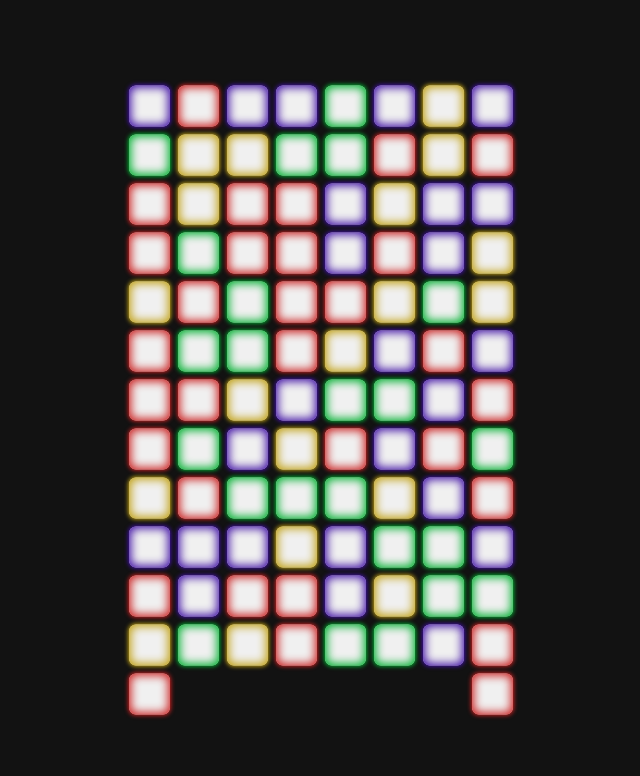
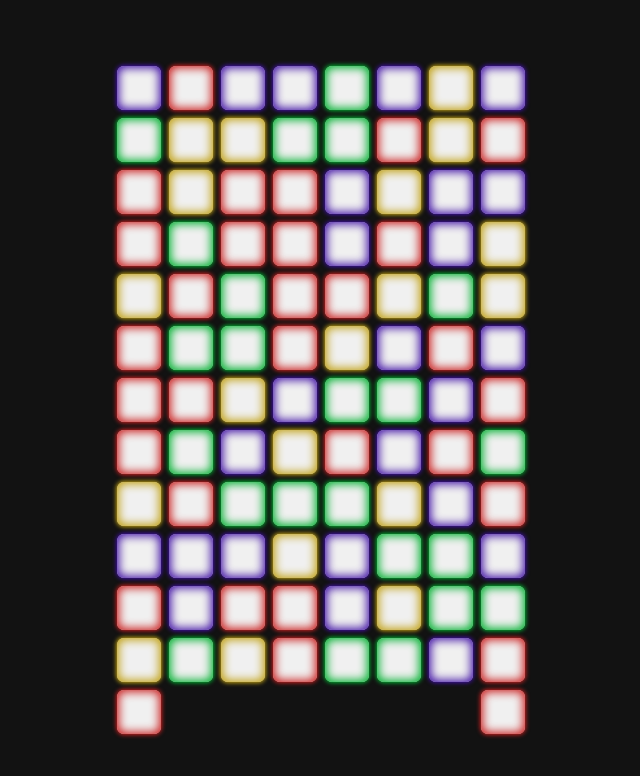
Before and after one commit to dmitriynaumov1024/dmitriynaumov1024.github.io, a plain HTML site: page games/tetris.html in a window 1280 px wide. Shown: the whole page, without its empty margins (319-959 px from the left). Drawn offline with Linux system fonts and the light colour scheme.

Commit message:
Update tetris.html

```diff
--- a/games/tetris.html
+++ b/games/tetris.html
@@ -56,7 +56,7 @@ function RandomInt(limit){
 function PrepareMainBox(){
     let mb = document.getElementById('mainbox_');
     let W = document.body.clientWidth;
-    let H = (mobile) ? (screen.availHeight * 0.8) : (window.innerHeight * 0.8);
+    let H = (mobile) ? (screen.availHeight * 0.75) : (window.innerHeight * 0.85);
     let clsize =  Math.floor(Math.min(W/fieldcols, H/(fieldrows+1)));
     clwglobal = clsize + 'px';
     clhglobal = clsize - 4 + 'px';
```
